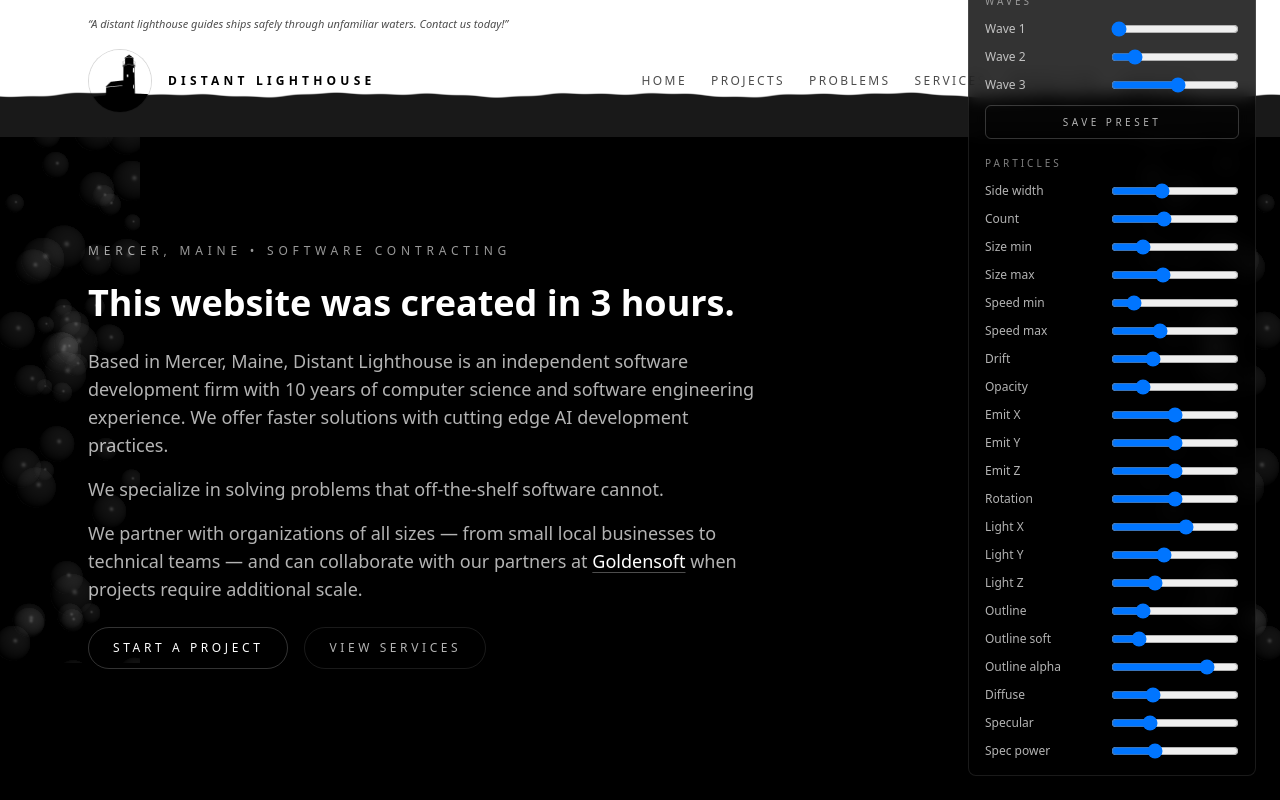
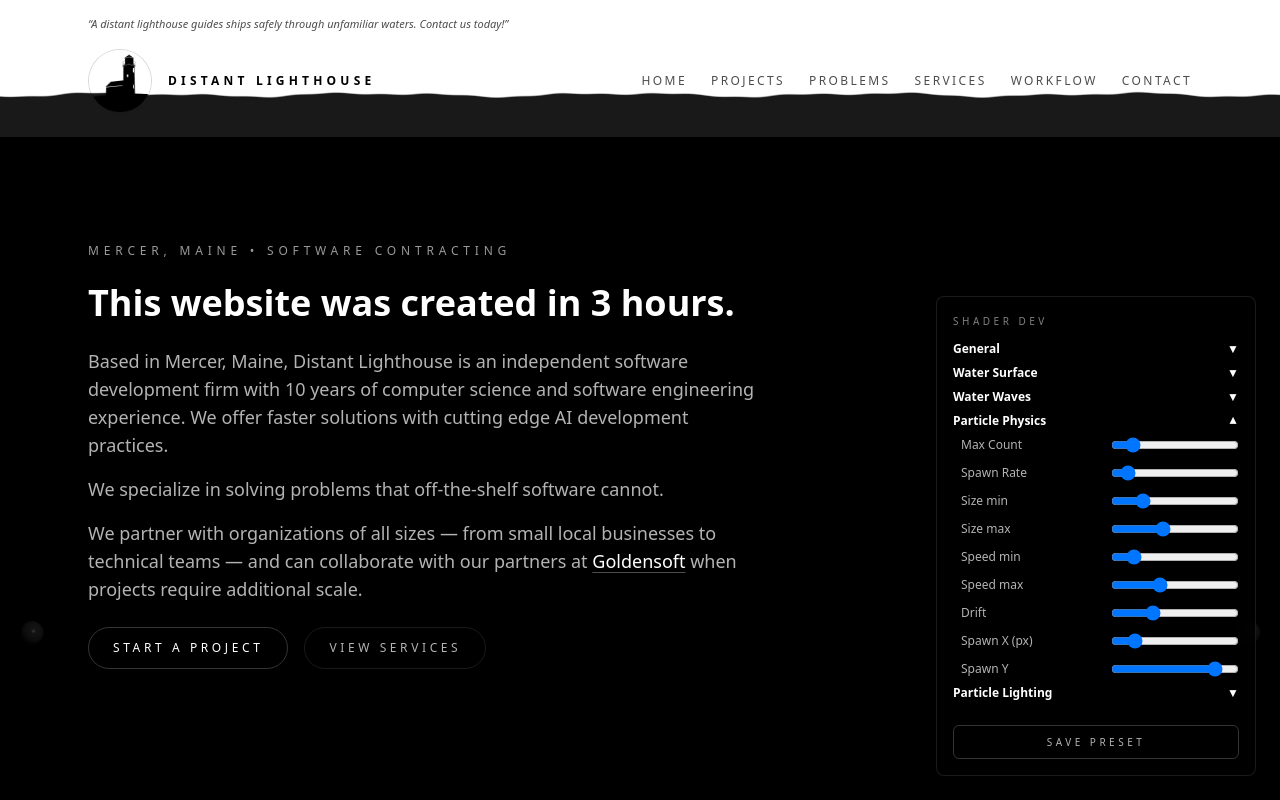
Before and after one commit to toryjleo/DistantLighthouseWebsite, a React (Vite) app: page / in a window 1280 px wide. Shown: the top 800 px of the page. Built offline with nearby package versions, Linux system fonts and the light colour scheme.

Commit message:
fix particle spawning

```diff
--- a/src/App.jsx
+++ b/src/App.jsx
@@ -16,16 +16,16 @@ function App() {
     w1Scale: 10.0,
     w2Scale: 4.0,
     w3Scale: 16.0,
-    particleSideWidth: 140,
     particleCount: 70,
+    particleSpawnRate: 5,
     particleMinRadius: 8,
     particleMaxRadius: 22,
     particleMinSpeed: 10,
     particleMaxSpeed: 32,
     particleDrift: 12,
     particleOpacity: 0.25,
-    particleEmitterX: 0,
-    particleEmitterY: 0,
+    particleEmitterX: 70, // 70 pixels from the edge (center of the old column width of 140)
+    particleEmitterY: 1,  // Bottom of the screen
     particleEmitterZ: 0,
     particleRotation: 0,
     particleLightX: 0.6,
@@ -45,17 +45,17 @@ function App() {
       .then((response) => (response.ok ? response.json() : null))
       .then((preset) => {
         if (!mounted || !preset) return
-        setShaderDebug((prev) => ({
-          ...prev,
-          timeScale: Number(preset.timeScale ?? prev.timeScale),
-          alpha: Number(preset.alpha ?? prev.alpha),
-          depth: Number(preset.depth ?? prev.depth),
-          edge: Number(preset.edge ?? prev.edge),
-          height: Number(preset.height ?? prev.height),
-          w1Scale: Number(preset.w1Scale ?? prev.w1Scale),
-          w2Scale: Number(preset.w2Scale ?? prev.w2Scale),
-          w3Scale: Number(preset.w3Scale ?? prev.w3Scale),
-        }))
+        setShaderDebug((prev) => {
+          const newDebug = { ...prev }
+          for (const key in preset) {
+            if (key !== 'savedAt' && newDebug.hasOwnProperty(key)) {
+              newDebug[key] = typeof preset[key] === 'boolean'
+                ? preset[key]
+                : Number(preset[key] ?? prev[key])
+            }
+          }
+          return newDebug
+        })
       })
       .catch(() => { })
 
@@ -66,14 +66,7 @@ function App() {
 
   const downloadShaderPreset = () => {
     const preset = {
-      timeScale: shaderDebug.timeScale,
-      alpha: shaderDebug.alpha,
-      depth: shaderDebug.depth,
-      edge: shaderDebug.edge,
-      height: shaderDebug.height,
-      w1Scale: shaderDebug.w1Scale,
-      w2Scale: shaderDebug.w2Scale,
-      w3Scale: shaderDebug.w3Scale,
+      ...shaderDebug,
       savedAt: new Date().toISOString(),
     }
     const blob = new Blob([JSON.stringify(preset, null, 2)], {
@@ -148,10 +141,9 @@ function App() {
     <div className="min-h-screen bg-black text-white">
       <ParticleEdges
         className="particle-edges pointer-events-none fixed left-0 top-0 z-30 block h-screen w-screen"
-        style={{ '--particle-edge-width': `${shaderDebug.particleSideWidth}px` }}
         paused={shaderDebug.paused}
-        sideWidth={shaderDebug.particleSideWidth}
         count={shaderDebug.particleCount}
+        spawnRate={shaderDebug.particleSpawnRate}
         minRadius={shaderDebug.particleMinRadius}
         maxRadius={shaderDebug.particleMaxRadius}
         minSpeed={shaderDebug.particleMinSpeed}
@@ -173,10 +165,17 @@ function App() {
         specularPower={shaderDebug.particleSpecularPower}
       />
       {import.meta.env.DEV && (
-        <div className="fixed bottom-6 right-6 z-50 w-72 rounded-lg border border-white/10 bg-black/80 p-4 text-xs text-white/70 backdrop-blur">
+        <div className="fixed bottom-6 right-6 z-50 w-80 max-h-[90vh] overflow-y-auto rounded-lg border border-white/10 bg-black/80 p-4 text-xs text-white/70 backdrop-blur custom-scrollbar">
           <p className="mb-3 text-[10px] uppercase tracking-[0.35em] text-white/50">
             Shader Dev
           </p>
+
+          <details className="mb-2 group">
+            <summary className="cursor-pointer text-white font-semibold flex justify-between select-none">
+              General
+              <span className="group-open:rotate-180 transition-transform">▼</span>
+            </summary>
+            <div className="mt-2 space-y-2 pl-2">
               <label className="flex items-center justify-between gap-2">
                 <span>Pause time</span>
                 <input
@@ -190,36 +189,15 @@ function App() {
                   }
                 />
               </label>
-          <label className="mt-2 flex items-center justify-between gap-2">
-            <span>Show UVs</span>
-            <input
-              type="checkbox"
-              checked={shaderDebug.showUV}
-              onChange={(event) =>
-                setShaderDebug((prev) => ({
-                  ...prev,
-                  showUV: event.target.checked,
-                }))
-              }
-            />
-          </label>
-          <label className="mt-2 flex items-center justify-between gap-2">
-            <span>Low quality</span>
-            <input
-              type="checkbox"
-              checked={shaderDebug.lowQuality}
-              onChange={(event) =>
-                setShaderDebug((prev) => ({
-                  ...prev,
-                  lowQuality: event.target.checked,
-                }))
-              }
-            />
-          </label>
-          <div className="mt-4 space-y-3">
-            <p className="text-[10px] uppercase tracking-[0.3em] text-white/50">
-              Surface
-            </p>
+            </div>
+          </details>
+
+          <details className="mb-2 group">
+            <summary className="cursor-pointer text-white font-semibold flex justify-between select-none">
+              Water Surface
+              <span className="group-open:rotate-180 transition-transform">▼</span>
+            </summary>
+            <div className="mt-2 space-y-3 pl-2">
               <label className="flex items-center justify-between gap-3">
                 <span>Time scale</span>
                 <input
@@ -306,10 +284,14 @@ function App() {
                 />
               </label>
             </div>
-          <div className="mt-4 space-y-3">
-            <p className="text-[10px] uppercase tracking-[0.3em] text-white/50">
-              Waves
-            </p>
+          </details>
+
+          <details className="mb-2 group">
+            <summary className="cursor-pointer text-white font-semibold flex justify-between select-none">
+              Water Waves
+              <span className="group-open:rotate-180 transition-transform">▼</span>
+            </summary>
+            <div className="mt-2 space-y-3 pl-2">
               <label className="flex items-center justify-between gap-3">
                 <span>Wave 1</span>
                 <input
@@ -361,48 +343,45 @@ function App() {
                   }
                 />
               </label>
-            <button
-              type="button"
-              onClick={downloadShaderPreset}
-              className="mt-2 w-full rounded-md border border-white/20 px-3 py-2 text-[10px] uppercase tracking-[0.35em] text-white/70 transition hover:border-white/60 hover:text-white"
-            >
-              Save preset
-            </button>
             </div>
-          <div className="mt-4 space-y-3">
-            <p className="text-[10px] uppercase tracking-[0.3em] text-white/50">
-              Particles
-            </p>
+          </details>
+
+          <details className="mb-2 group" open>
+            <summary className="cursor-pointer text-white font-semibold flex justify-between select-none">
+              Particle Physics
+              <span className="group-open:rotate-180 transition-transform">▼</span>
+            </summary>
+            <div className="mt-2 space-y-3 pl-2">
               <label className="flex items-center justify-between gap-3">
-              <span>Side width</span>
-              <input
-                className="w-32"
-                type="range"
-                min="40"
-                max="300"
-                step="1"
-                value={shaderDebug.particleSideWidth}
-                onChange={(event) =>
-                  setShaderDebug((prev) => ({
-                    ...prev,
-                    particleSideWidth: Number(event.target.value),
-                  }))
-                }
-              />
-            </label>
-            <label className="flex items-center justify-between gap-3">
-              <span>Count</span>
+                <span>Max Count</span>
                 <input
                   className="w-32"
                   type="range"
                   min="10"
-                max="160"
+                  max="500"
                   step="1"
                   value={shaderDebug.particleCount}
                   onChange={(event) =>
                     setShaderDebug((prev) => ({
                       ...prev,
                       particleCount: Number(event.target.value),
+                    }))
+                  }
+                />
+              </label>
+              <label className="flex items-center justify-between gap-3">
+                <span>Spawn Rate</span>
+                <input
+                  className="w-32"
+                  type="range"
+                  min="1"
+                  max="50"
+                  step="1"
+                  value={shaderDebug.particleSpawnRate}
+                  onChange={(event) =>
+                    setShaderDebug((prev) => ({
+                      ...prev,
+                      particleSpawnRate: Number(event.target.value),
                     }))
                   }
                 />
@@ -493,6 +472,49 @@ function App() {
                 />
               </label>
               <label className="flex items-center justify-between gap-3">
+                <span>Spawn X (px)</span>
+                <input
+                  className="w-32"
+                  type="range"
+                  min="0"
+                  max="500"
+                  step="1"
+                  value={shaderDebug.particleEmitterX}
+                  onChange={(event) =>
+                    setShaderDebug((prev) => ({
+                      ...prev,
+                      particleEmitterX: Number(event.target.value),
+                    }))
+                  }
+                />
+              </label>
+              <label className="flex items-center justify-between gap-3">
+                <span>Spawn Y</span>
+                <input
+                  className="w-32"
+                  type="range"
+                  min="-0.2"
+                  max="1.2"
+                  step="0.01"
+                  value={shaderDebug.particleEmitterY}
+                  onChange={(event) =>
+                    setShaderDebug((prev) => ({
+                      ...prev,
+                      particleEmitterY: Number(event.target.value),
+                    }))
+                  }
+                />
+              </label>
+            </div>
+          </details>
+
+          <details className="mb-2 group">
+            <summary className="cursor-pointer text-white font-semibold flex justify-between select-none">
+              Particle Lighting
+              <span className="group-open:rotate-180 transition-transform">▼</span>
+            </summary>
+            <div className="mt-2 space-y-3 pl-2">
+              <label className="flex items-center justify-between gap-3">
                 <span>Opacity</span>
                 <input
                   className="w-32"
@@ -510,41 +532,7 @@ function App() {
                 />
               </label>
               <label className="flex items-center justify-between gap-3">
-              <span>Emit X</span>
-              <input
-                className="w-32"
-                type="range"
-                min="-0.5"
-                max="0.5"
-                step="0.01"
-                value={shaderDebug.particleEmitterX}
-                onChange={(event) =>
-                  setShaderDebug((prev) => ({
-                    ...prev,
-                    particleEmitterX: Number(event.target.value),
-                  }))
-                }
-              />
-            </label>
-            <label className="flex items-center justify-between gap-3">
-              <span>Emit Y</span>
-              <input
-                className="w-32"
-                type="range"
-                min="-0.5"
-                max="0.5"
-                step="0.01"
-                value={shaderDebug.particleEmitterY}
-                onChange={(event) =>
-                  setShaderDebug((prev) => ({
-                    ...prev,
-                    particleEmitterY: Number(event.target.value),
-                  }))
-                }
-              />
-            </label>
-            <label className="flex items-center justify-between gap-3">
-              <span>Emit Z</span>
+                <span>Emit Z / Radius Scale</span>
                 <input
                   className="w-32"
                   type="range"
@@ -556,23 +544,6 @@ function App() {
                     setShaderDebug((prev) => ({
                       ...prev,
                       particleEmitterZ: Number(event.target.value),
-                  }))
-                }
-              />
-            </label>
-            <label className="flex items-center justify-between gap-3">
-              <span>Rotation</span>
-              <input
-                className="w-32"
-                type="range"
-                min="-180"
-                max="180"
-                step="1"
-                value={shaderDebug.particleRotation}
-                onChange={(event) =>
-                  setShaderDebug((prev) => ({
-                    ...prev,
-                    particleRotation: Number(event.target.value),
                     }))
                   }
                 />
@@ -731,6 +702,15 @@ function App() {
                 />
               </label>
             </div>
+          </details>
+
+          <button
+            type="button"
+            onClick={downloadShaderPreset}
+            className="mt-4 w-full rounded-md border border-white/20 px-3 py-2 text-[10px] uppercase tracking-[0.35em] text-white/70 transition hover:border-white/60 hover:text-white"
+          >
+            Save preset
+          </button>
         </div>
       )}
       <header className="navbar-scene fixed left-0 right-0 top-0 z-40 overflow-hidden">
--- a/src/components/Bubbles/ParticleEdges.jsx
+++ b/src/components/Bubbles/ParticleEdges.jsx
@@ -13,8 +13,8 @@ import ParticleEmitter from './ParticleEmitter'
 
 // ─── Default prop values ─────────────────────────────────────────────────────
 const DEFAULTS = {
-  sideWidth: 140,         // Pixel width of the emitter band on each edge
-  count: 70,              // Number of particles (each drawn twice: left + mirror)
+  count: 70,              // Max number of pooled particles
+  spawnRate: 5,           // Particles to spawn per second
   minRadius: 8,           // Minimum sphere radius in CSS pixels
   maxRadius: 22,          // Maximum sphere radius in CSS pixels
   minSpeed: 10,           // Minimum upward speed (px/s)
@@ -78,8 +78,8 @@ export default function ParticleEdges({
   className = '',
   style,
   paused = false,
-  sideWidth = DEFAULTS.sideWidth,
   count = DEFAULTS.count,
+  spawnRate = DEFAULTS.spawnRate,
   minRadius = DEFAULTS.minRadius,
   maxRadius = DEFAULTS.maxRadius,
   minSpeed = DEFAULTS.minSpeed,
@@ -111,8 +111,8 @@ export default function ParticleEdges({
   //    the latest values without tearing down the WebGL context. ──────────
   useEffect(() => {
     configRef.current = {
-      sideWidth,
       count,
+      spawnRate,
       minRadius,
       maxRadius,
       minSpeed,
@@ -134,8 +134,8 @@ export default function ParticleEdges({
       specularPower,
     }
   }, [
-    sideWidth,
     count,
+    spawnRate,
     minRadius,
     maxRadius,
     minSpeed,
@@ -214,7 +214,6 @@ export default function ParticleEdges({
 
     // ── Resize handler ────────────────────────────────────────────────
     // Syncs the canvas backing resolution to its CSS size × DPR.
-    // On first call (empty emitter), also seeds the initial particles.
     const resize = () => {
       const rect = canvas.getBoundingClientRect()
       const width = Math.max(1, rect.width)
@@ -224,10 +223,6 @@ export default function ParticleEdges({
       canvas.height = Math.max(1, Math.floor(height * dpr))
       boundsRef.current = { width, height, dpr }
       gl.viewport(0, 0, canvas.width, canvas.height)
-
-      if (!emitter.particles.length) {
-        emitter.init({ width, height }, configRef.current)
-      }
     }
 
     resize()
@@ -278,13 +273,14 @@ export default function ParticleEdges({
       gl.uniform2f(uResolution, width * dpr, bounds.height * dpr)
 
       // --- Particle simulation (delegated to ParticleEmitter) ---
-      emitter.syncCount(bounds, config)
       emitter.update(delta, bounds, config)
 
       // --- Render each particle + its horizontal mirror ---
       // The mirror creates the symmetrical "edges" effect: particles on
       // the left are duplicated at (canvasWidth - x) on the right.
       for (const p of emitter.particles) {
+        if (!p.active) continue
+
         const radius = p.r * (1 + config.emitterZ * 0.5) * dpr
         const centerX = p.x * dpr
         const centerY = p.y * dpr
--- a/src/components/Bubbles/ParticleEmitter.js
+++ b/src/components/Bubbles/ParticleEmitter.js
@@ -1,74 +1,109 @@
-function rand(min, max) {
+/** Return a random float in [min, max). */
+export function rand(min, max) {
     return Math.random() * (max - min) + min
 }
 
-function makeParticle(bounds, config) {
-    const offsetX = config.emitterX * bounds.width
+/**
+ * Creates a new inactive particle at the exact specified emitter position.
+ */
+export function makeParticle(bounds, config) {
+    const offsetX = config.emitterX // Absolute pixels from the left edge
     const offsetY = config.emitterY * bounds.height
     return {
-        x: rand(0, config.sideWidth) + offsetX,
-        y: rand(0, bounds.height) + offsetY,
+        x: offsetX,
+        y: offsetY,
         r: rand(config.minRadius, config.maxRadius),
         speed: rand(config.minSpeed, config.maxSpeed),
         drift: rand(-config.drift, config.drift),
+        active: false,
     }
 }
 
-/** A CPU implementation of a particle emitter. */
 export default class ParticleEmitter {
     constructor() {
         this.particles = []
-    }
-
-    /** Populate the initial particle array. */
-    init(bounds, config) {
-        const count = Math.max(1, Math.floor(config.count))
-        this.particles = Array.from({ length: count }, () =>
-            makeParticle(bounds, config),
-        )
-    }
-
-    /** Grow or shrink the particle array to match config.count. */
-    syncCount(bounds, config) {
-        const targetCount = Math.max(1, Math.floor(config.count))
-        if (this.particles.length === targetCount) return
-
-        while (this.particles.length < targetCount) {
-            this.particles.push(makeParticle(bounds, config))
-        }
-        this.particles.length = targetCount
+        this.timeSinceLastSpawn = 0
     }
 
     /**
-     * Advance every particle by one time-step.
-     * Handles movement along the rotation direction, respawning particles
-     * that leave the top of the canvas, and clamping X within the emitter band.
+     * Finds the first particle in the pool that is not currently active.
      */
-    update(delta, bounds, config) {
-        const { width, height } = bounds
-        const offsetX = config.emitterX * width
-        const offsetY = config.emitterY * height
-        const rotationRad = (config.rotation * Math.PI) / 180
-        const dirX = Math.sin(rotationRad)
-        const dirY = -Math.cos(rotationRad)
+    firstUnusedParticle() {
+        for (let i = 0; i < this.particles.length; i++) {
+            if (!this.particles[i].active) {
+                return this.particles[i]
+            }
+        }
+        return null
+    }
 
-        for (const p of this.particles) {
-            p.x += (dirX * p.speed + p.drift) * delta
-            p.y += dirY * p.speed * delta
+    /**
+     * Initializes or resizes the particle pool.
+     */
+    syncCount(count) {
+        if (this.particles.length !== count) {
+            // Keep existing particles, but cap at count
+            this.particles = this.particles.slice(0, count)
+            // Fill the rest with inactive particles
+            while (this.particles.length < count) {
+                this.particles.push({
+                    x: 0,
+                    y: 0,
+                    r: 0,
+                    speed: 0,
+                    drift: 0,
+                    active: false,
+                })
+            }
+        }
+    }
 
-            // Respawn at the bottom when a particle drifts above the canvas.
-            if (p.y < -p.r) {
-                const spawned = makeParticle(bounds, config)
-                p.x = spawned.x
-                p.y = height + p.r + offsetY
-                p.r = spawned.r
-                p.speed = spawned.speed
-                p.drift = spawned.drift
+    /**
+     * Updates the particle simulation by deltaTime (in seconds).
+     */
+    update(deltaTime, bounds, config) {
+        this.syncCount(config.count)
+
+        // 1. Spawning logic
+        if (config.spawnRate > 0) {
+            this.timeSinceLastSpawn += deltaTime
+            const spawnInterval = 1.0 / config.spawnRate
+
+            // Spawn as many particles as we need to catch up to the current time
+            while (this.timeSinceLastSpawn >= spawnInterval) {
+                const p = this.firstUnusedParticle()
+                if (p) {
+                    // Revive the particle at the exact emitter position
+                    const newParticleData = makeParticle(bounds, config)
+                    p.x = newParticleData.x
+                    p.y = newParticleData.y
+                    p.r = newParticleData.r
+                    p.speed = newParticleData.speed
+                    p.drift = newParticleData.drift
+                    p.active = true
+                }
+                this.timeSinceLastSpawn -= spawnInterval
             }
+        }
 
-            // Wrap horizontally within the emitter band.
-            if (p.x < offsetX || p.x > offsetX + config.sideWidth) {
-                p.x = rand(0, config.sideWidth) + offsetX
+        // 2. Physics & Despawn logic
+        // We despawn when particles go above the top of the canvas (y < -maxRadius).
+        // Since we draw upwards, the canvas coordinates might need checking.
+        // In this implementation, Y goes from 0 at top to bounds.height at bottom.
+        // Or if standard WebGL, maybe different. Let's assume standard 2D canvas origin (0,0) at top-left.
+        // Wait, the previous logic was: `p.y -= p.speed * dt`. So smaller Y is higher.
+
+        for (let i = 0; i < this.particles.length; i++) {
+            const p = this.particles[i]
+            if (p.active) {
+                // Update variables (speed and drift)
+                p.y -= p.speed * deltaTime
+                p.x += p.drift * deltaTime
+
+                // Despawn if it crosses the top bounds
+                if (p.y < -p.r) {
+                    p.active = false
+                }
             }
         }
     }
```
Lines whose indentation alone changed are shown as unchanged.
